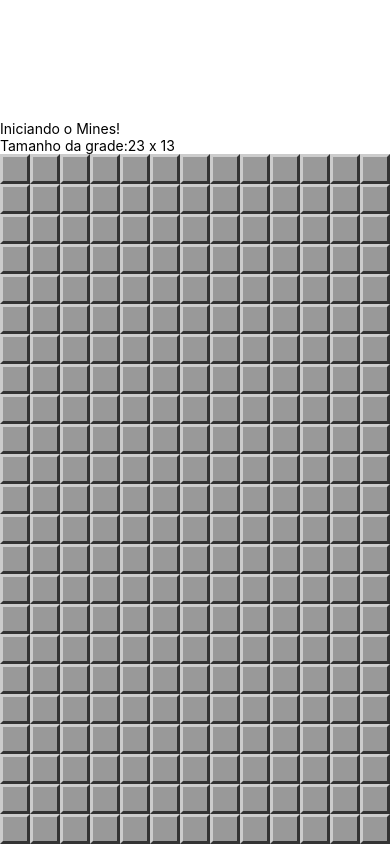
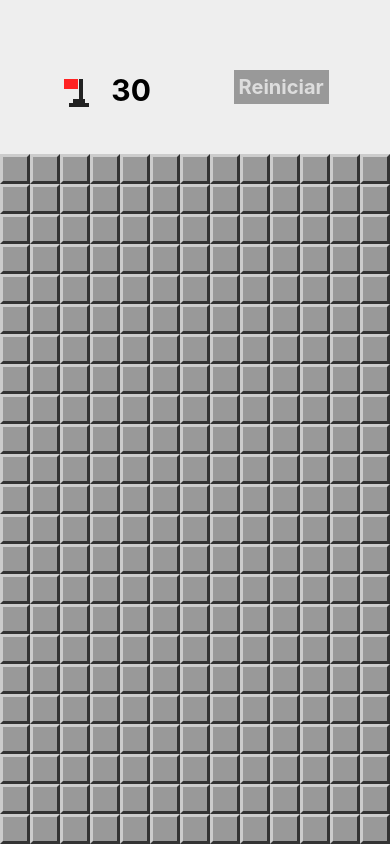
Before and after one commit to braga-academy/react-native-mines-game, a React Native app: screen / in a window 390 px wide. Built offline with nearby package versions, Linux system fonts and the light colour scheme.

Commit message:
Implementando Header

```diff
--- a/src/App.js
+++ b/src/App.js
@@ -2,6 +2,7 @@
 import { StyleSheet, Text, View, Alert } from 'react-native'
 import params from './params'
 import MineField from './components/MineField'
+import Header from './components/Header'
 
 import {
   createMinedBoard,
@@ -10,7 +11,8 @@
   hadExplosion,
   wonGame,
   showMines,
-  invertFlag
+  invertFlag,
+  flagsUsed
 } from './functions'
 
 export default class App extends Component {
@@ -71,12 +73,8 @@
   render() {
     return (
       <View style={styles.container}>
-        <Text style={styles.welcome}>Iniciando o Mines!</Text>
-        <Text style={styles.instructions}>
-          Tamanho da grade:
-          { params.getRowsAmount() } x { params.getColumnsAmount() }
-        </Text>
-
+        <Header flagsLeft={this.minesAmount() - flagsUsed(this.state.board)}
+          onNewGame={() => this.setState(this.createState())}/>
         <View>
           <MineField board={this.state.board}
             onOpenField={this.onOpenField}
--- /dev/null
+++ b/src/components/Header.js
@@ -0,0 +1,57 @@
+import React from 'react'
+import { View, StyleSheet, Text, TouchableOpacity } from 'react-native'
+import Flag from './Flag'
+
+export default props => {
+	return (
+		<View style={styles.container}>
+			<View style={styles.flagContainer}>
+				<TouchableOpacity onPress={props.onFlagPress}
+					style={styles.flagButton}>
+					<Flag bigger />
+				</TouchableOpacity>
+				<Text style={styles.flagsLeft}>{props.flagsLeft}</Text>
+			</View>
+
+			<TouchableOpacity onPress={props.onNewGame}
+				style={styles.button}>
+				<Text style={styles.buttonLabel}>Reiniciar</Text>
+			</TouchableOpacity>
+		</View>
+	)
+}
+
+const styles = StyleSheet.create({
+	container: {
+		flex: 1,
+		flexDirection: 'row',
+		backgroundColor: '#eee',
+		alignItems: 'center',
+		justifyContent: 'space-around',
+		paddingTop: 20,
+		paddingHorizontal: 20
+	},
+	flagContainer: {
+		flexDirection: 'row'
+	},
+	flagButton: {
+		marginTop: 10,
+		minWidth: 30
+	},
+	flagsLeft: {
+		fontSize: 30,
+		fontWeight: 'bold',
+		paddingTop: 5,
+		marginLeft: 20
+	},
+	button: {
+		backgroundColor: '#999',
+		padding: 5
+	},
+	buttonLabel: {
+		fontSize: 20,
+		color: '#ddd',
+		fontWeight: 'bold'
+	}
+
+})
--- a/src/functions.js
+++ b/src/functions.js
@@ -101,6 +101,9 @@
 	field.flagged = !field.flagged
 }
 
+const flagsUsed = board => fields(board)
+	.filter(field => field.flagged).length
+
 export {
 	createMinedBoard,
 	cloneBoard,
@@ -108,5 +111,6 @@
 	hadExplosion,
 	wonGame,
 	showMines,
-	invertFlag
+	invertFlag,
+	flagsUsed
 }
```
